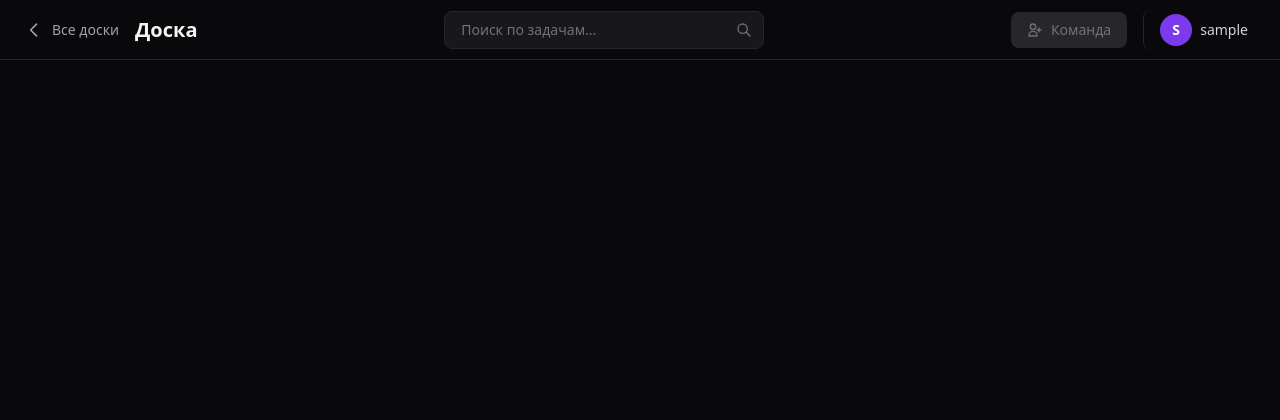
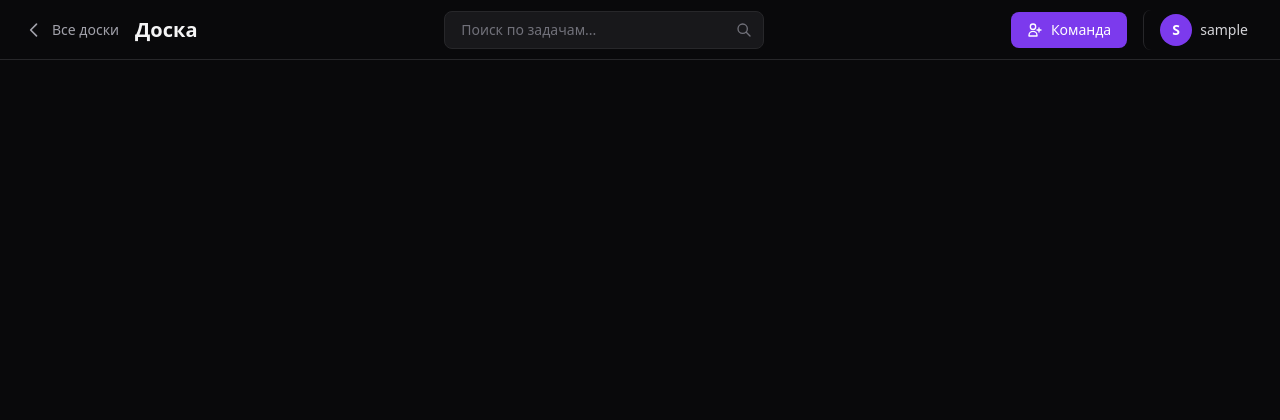
Before and after one commit to ilsurkhal319-cell/TeamFlow-Django, a Django app: template tm/flow/templates/flow/board.html in a window 1280 px wide. Shown: the top 420 px of the page. Run offline with Django 5.2, Linux system fonts and the light colour scheme; the template is opened without the code that fills it, so the values that code supplies are empty; the visitor is signed in with stand-in values (Sample User, id 1); some libraries are stand-ins or nearby versions.

Commit message:
Enable board member invites

```diff
--- a/tm/flow/templates/flow/board.html
+++ b/tm/flow/templates/flow/board.html
@@ -33,7 +33,7 @@
 
     <!-- Справа -->
     <div class="flex items-center gap-4">
-        <button type="button" disabled title="Командные приглашения пока не подключены" class="bg-zinc-800 text-zinc-500 px-4 py-2 rounded-lg text-sm font-medium cursor-not-allowed flex items-center gap-2">
+        <button type="button" onclick="openInviteModal()" title="Добавить участника на доску" class="bg-violet-600 hover:bg-violet-700 text-white px-4 py-2 rounded-lg text-sm font-medium transition-colors flex items-center gap-2">
             <svg class="w-4 h-4" fill="none" stroke="currentColor" viewBox="0 0 24 24">
                 <path stroke-linecap="round" stroke-linejoin="round" stroke-width="2" d="M18 9v3m0 0v3m0-3h3m-3 0h-3m-2-5a4 4 0 11-8 0 4 4 0 018 0zM3 20a6 6 0 0112 0v1H3v-1z"/>
             </svg>
```
